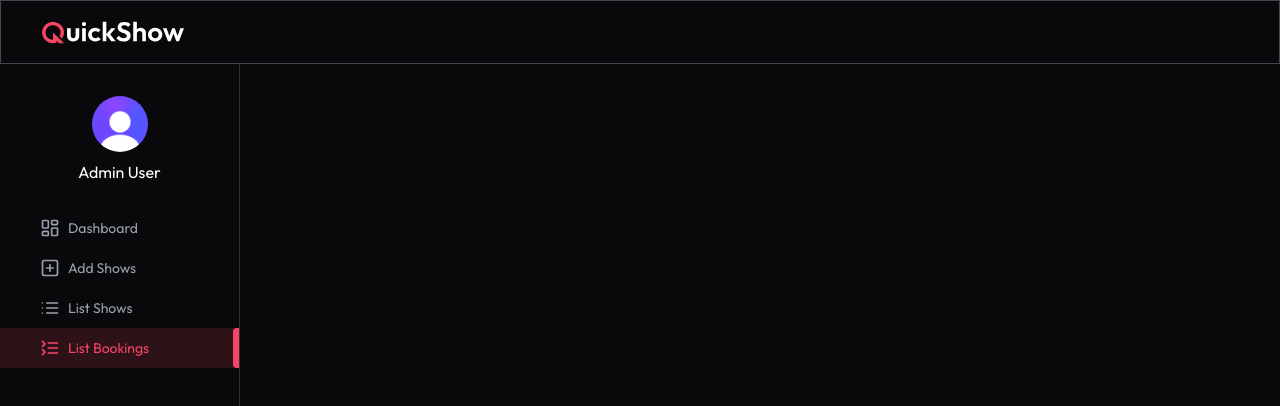
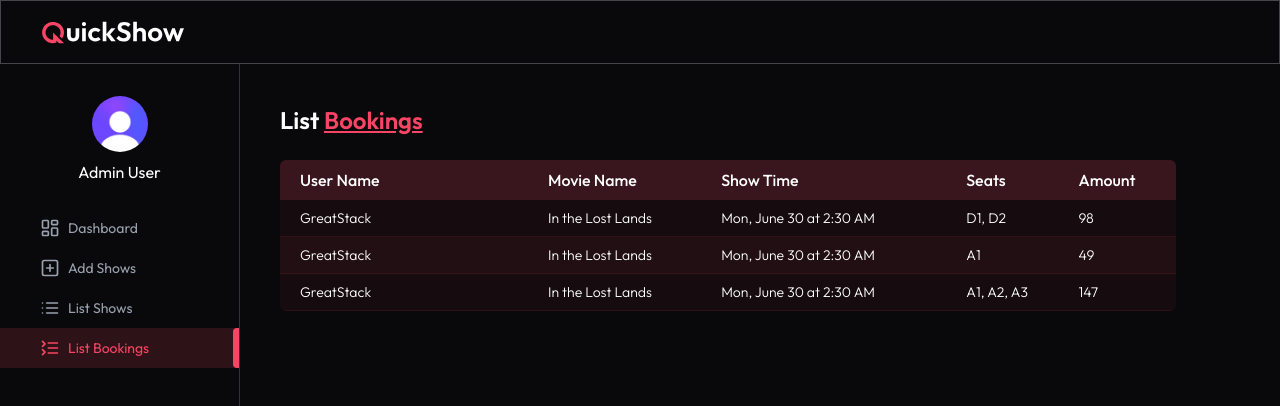
Before and after one commit to SagarNegi10/mern-movie-booking-app, a React (Vite) app in the folder client/: page /admin/list-bookings in a window 1280 px wide. Shown: the top 406 px of the page. Built offline with nearby package versions, Linux system fonts and the light colour scheme; the HTML template or start-up script is replaced by a standard one.

Commit message:
added listShows & listBookings pages

```diff
--- a/client/src/pages/admin/ListShows.jsx
+++ b/client/src/pages/admin/ListShows.jsx
@@ -1,10 +1,63 @@
-import React from 'react'
+import { useEffect, useState } from "react";
+import { dummyShowsData } from "../../assets/assets";
+import Loading from "../../components/Loading";
+import Title from "../../components/admin/Title";
+import { dateFormat } from "../../lib/dateFormat";
 
 const ListShows = () => {
-  return (
-    <div>
 
-    </div>
+  const currency = import.meta.env.VITE_CURRENCY;
+  const [shows, setShows] = useState([]);
+  const [loading, setLoading] = useState(true);
+
+  const getAllShows = async () => {
+    try {
+      setShows([{
+      movie: dummyShowsData[0],
+      showDateTime: "2025-06-30T02:30:00.000Z",
+      showPrice: 59,
+      occupiedSeats: {
+        A1: "user_1",
+        B1: "user_2",
+        C1: "user_3",
+      }
+    }]);
+    setLoading(false);
+    } catch (error) {
+      console.log(error);
+    }
+  }
+
+  useEffect(() => {
+    getAllShows();
+  },[])
+
+  return !loading ? (
+    <>
+      <Title text1={"List"} text2={"Shows"}/>
+      <div className="max-w-4xl mt-6 overflow-x-auto">
+        <table className="w-full border-collapse rounded-md overflow-hidden text-nowrap">
+          <thead className="bg-primary/20 text-left text-white">
+            <th className="p-2 font-medium pl-5">Movie Name</th>
+            <th className="p-2 font-medium">Show Time</th>
+            <th className="p-2 font-medium">Total Bookings</th>
+            <th className="p-2 font-medium">Earnings</th>
+          </thead>
+          <tbody className="text-sm font-light">
+            {shows.map((show, index) => (
+              <tr key={index} className="border-b border-primary/10 bg-primary/5 even:bg-primary/10">
+                <td className="p-2 min-w-45 pl-5">{show.movie.title}</td>
+                <td className="p-2">{dateFormat(show.showDateTime)}</td>
+                <td className="p-2">{Object.keys(show.occupiedSeats).length}</td>
+                <td className="p-2">{currency} {Object.keys(show.occupiedSeats).length * show.showPrice}</td>
+              </tr>
+            ))}
+          </tbody>
+        </table>
+      </div>
+    </>
+  ) : (
+    <Loading/>
   )
 }
 
--- a/client/src/pages/admin/Listbookings.jsx
+++ b/client/src/pages/admin/Listbookings.jsx
@@ -1,11 +1,56 @@
-import React from 'react'
+import { useEffect, useState } from "react";
+import { dummyBookingData } from "../../assets/assets";
+import Loading from "../../components/Loading";
+import Title from "../../components/admin/Title";
+import { dateFormat } from "../../lib/dateFormat";
 
 const Listbookings = () => {
-  return (
-    <div>
 
-    </div>
-  )
+  const currency = import.meta.env.VITE_CURRENCY;
+  const [bookings, setBookings] = useState([]);
+  const [loading, setLoading] = useState(true);
+
+  const getAllBookings = async () => {
+    setBookings(dummyBookingData);
+    setLoading(false)
+  }
+
+  useEffect(() => {
+    getAllBookings()
+  },[])
+
+  return !loading ? (
+    <>
+      <Title text1={"List"} text2={"Bookings"} />
+      <div className="max-w-4xl mt-6 overflow-x-auto">
+        <table className="w-full border-collapse rounded-md overflow-hidden text-nowrap">
+          <thead className="bg-primary/20 text-left text-white">
+            <th className="p-2 font-medium pl-5">User Name</th>
+            <th className="p-2 font-medium">Movie Name</th>
+            <th className="p-2 font-medium">Show Time</th>
+            <th className="p-2 font-medium">Seats</th>
+            <th className="p-2 font-medium">Amount</th>
+          </thead>
+          <tbody className="text-sm font-light">
+            {bookings.map((item, index) => (
+              <tr
+                key={index}
+                className="border-b border-primary/10 bg-primary/5 even:bg-primary/10"
+              >
+                <td className="p-2 min-w-45 pl-5">{item.user.name}</td>
+                <td className="p-2">{item.show.movie.title}</td>
+                <td className="p-2">{dateFormat(item.show.showDateTime)}</td>
+                <td className="p-2">{Object.keys(item.bookedSeats).map(seat => item.bookedSeats[seat]).join(", ")}</td>
+                <td className="p-2">{currency}{" "} {item.amount}</td>
+              </tr>
+            ))}
+          </tbody>
+        </table>
+      </div>
+    </>
+  ) : (
+    <Loading />
+  );
 }
 
 export default Listbookings
```
